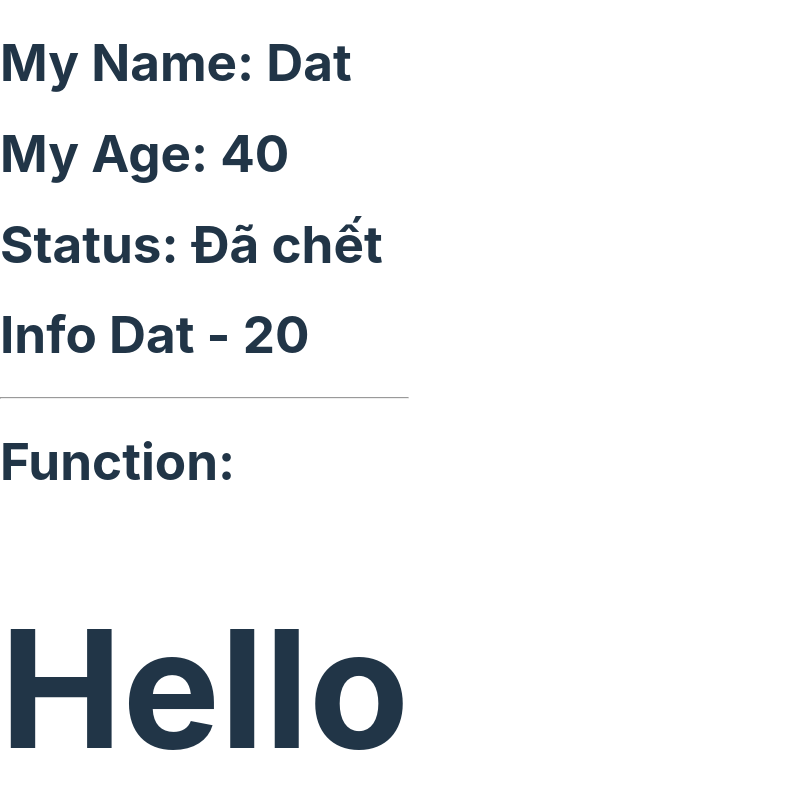
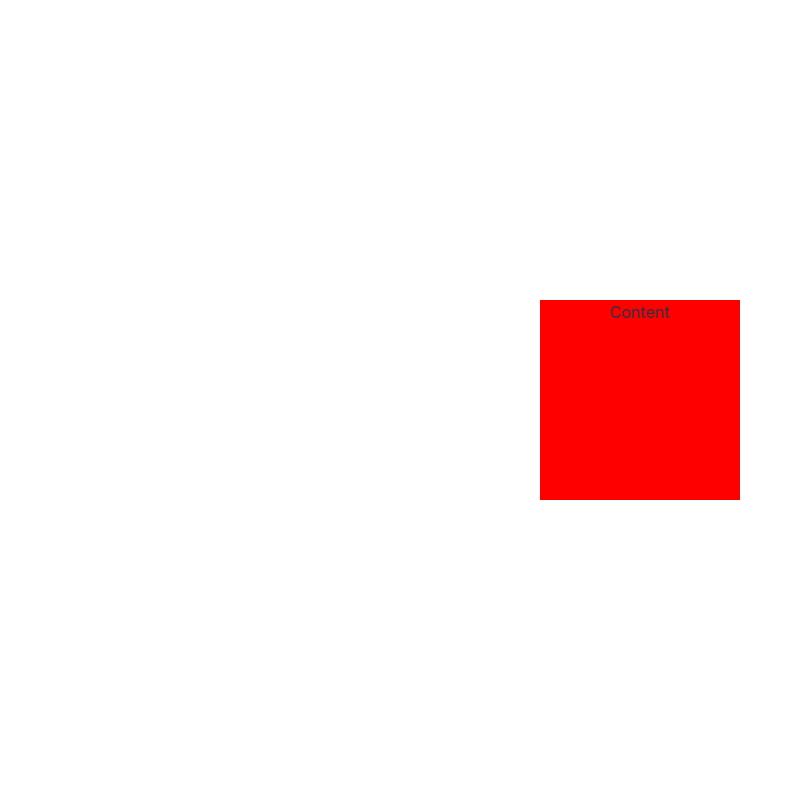
Before and after one commit to datlt2306/FPL-WEB209, a React (Vite) app: page / in a window 1280 px wide. Shown: the top 800 px of the page, without its empty margins (0-801 px from the left). Built offline with nearby package versions, Linux system fonts and the light colour scheme.

Commit message:
WD18204 - Buổi 3 - commit - 1
state

```diff
--- a/src/App.tsx
+++ b/src/App.tsx
@@ -1,15 +1,18 @@
-import { useState } from 'react'
-import reactLogo from './assets/react.svg'
-import viteLogo from '/vite.svg'
-import './App.css'
+import { useState } from "react";
+import "./App.css";
 
 function App() {
-  const [count, setCount] = useState(0)
-
-  return (
-    <>
-    </>
-  )
+    const [status, setStatus] = useState<boolean>(true);
+    return (
+        <>
+            <div
+                style={{ width: 200, height: 200, backgroundColor: status ? "red" : "blue" }}
+                onClick={() => setStatus(!status)}
+            >
+                Content
+            </div>
+        </>
+    );
 }
 
-export default App
+export default App;
--- a/src/main.tsx
+++ b/src/main.tsx
@@ -1,30 +1,6 @@
-import ReactDOM from 'react-dom/client';
-import './index.css';
-const root = document.getElementById('root')!;
+import ReactDOM from "react-dom/client";
+import "./index.css";
+import App from "./App";
+const root = document.getElementById("root")!;
 
-
-function hello(){
-  return <h1>Hello</h1>
-}
-
-function Hello(): JSX.Element{
-  return <h1>Hello</h1>
-}
-const myName: string = "Dat";
-const myAge: number = 40;
-const isMarried: boolean = true;
-const myInfo: {name: string, age: number, hasChild: boolean} = {
-  name: "Dat",
-  age: 20,
-  hasChild: true
-}
-
-ReactDOM.createRoot(root).render(<>
-  <h1>My Name: {myName}</h1>
-  <h1>My Age: {myAge}</h1>
-  <h1>Status: {isMarried ? 'Đã chết': 'Ế'}</h1>
-  <h1>Info {myInfo.name} - {myInfo.age}</h1>
-  <hr />
-  <h1>Function: {hello()}</h1>
-  <h1>Component: <Hello /></h1>
-</>);
+ReactDOM.createRoot(root).render(<App />);
```
